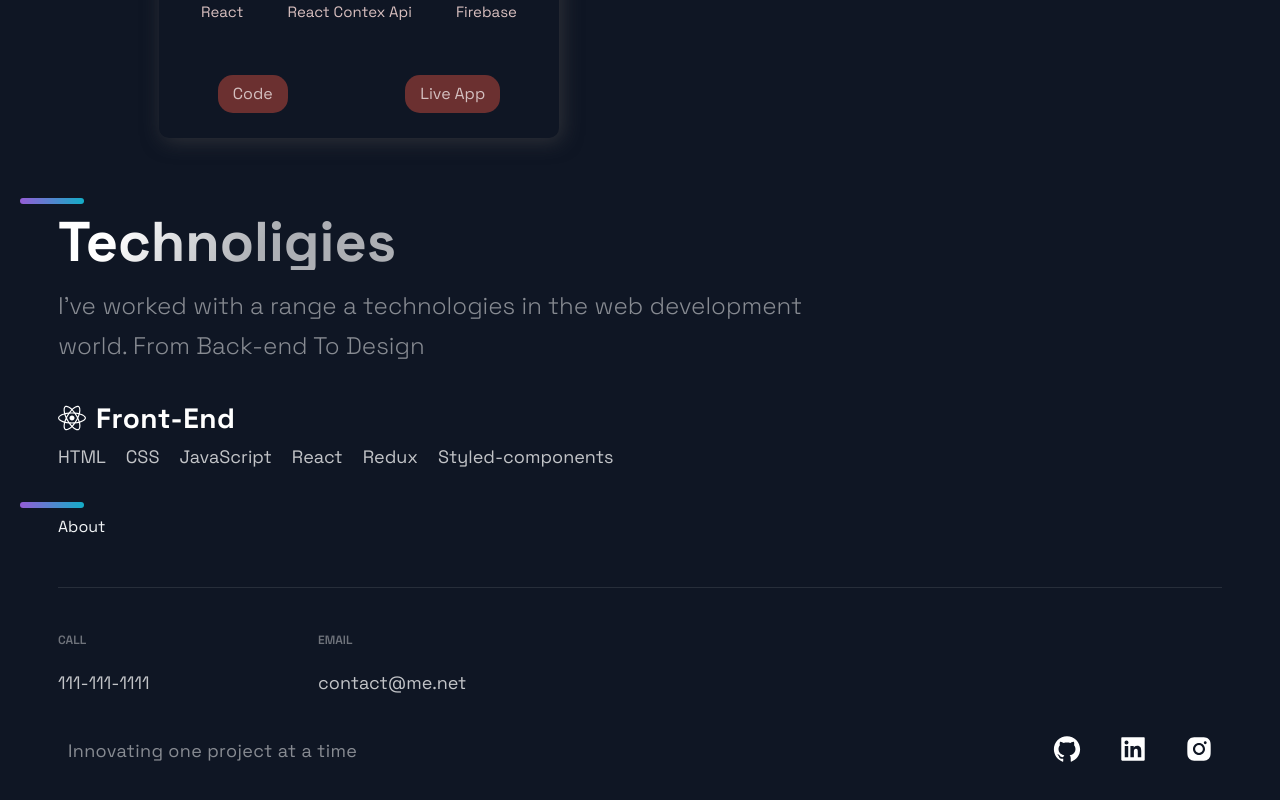
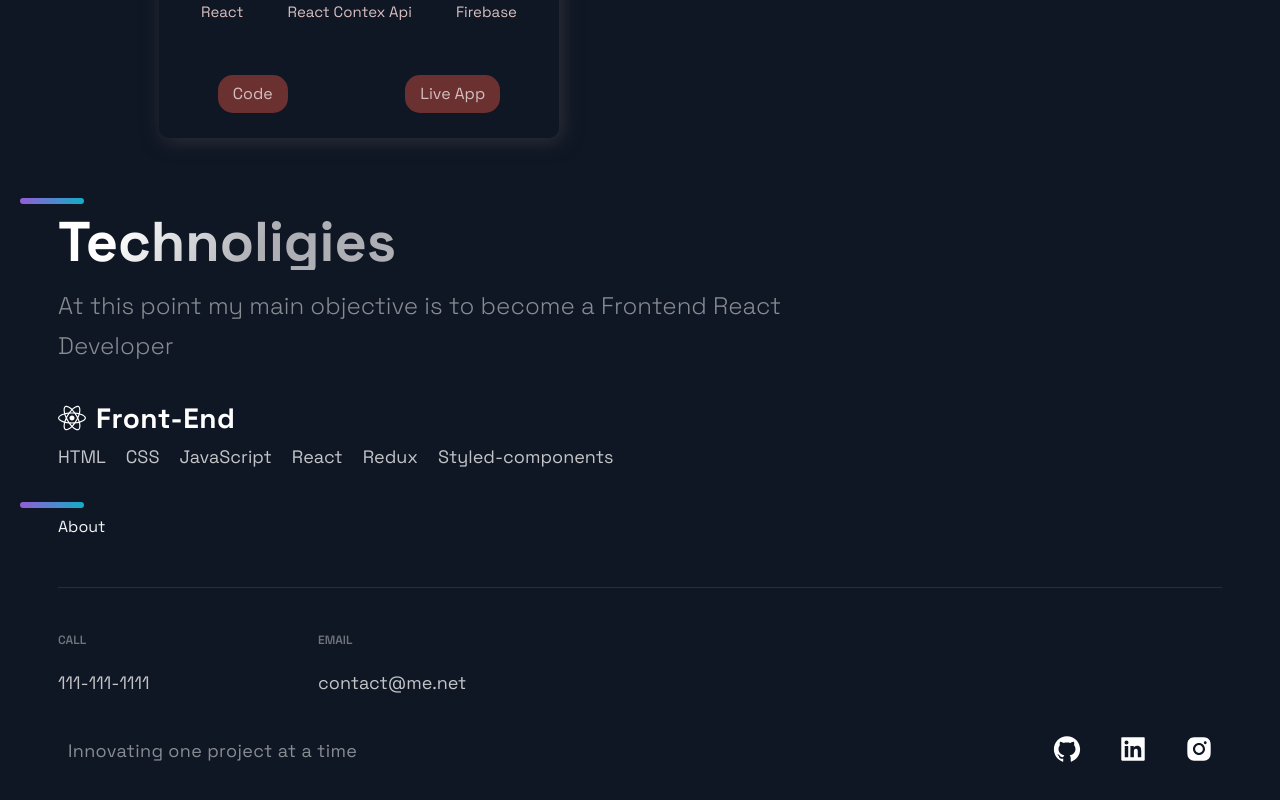
Before and after one commit to Akr1s/PortfolioReact, a React (Create React App) app: page / in a window 1280 px wide. Shown: the part 1519-2319 px from the top of the page. Built offline with nearby package versions, Linux system fonts and the light colour scheme.

Commit message:
changed text in technologies section

```diff
--- a/src/components/Technologies/index.js
+++ b/src/components/Technologies/index.js
@@ -10,8 +10,7 @@ function Technoligies() {
     <Section id="technologies">
       <SectionTitle>Technoligies</SectionTitle>
       <SectionText>
-        I've worked with a range a technologies in the web development world.
-        From Back-end To Design
+        At this point my main objective is to become a Frontend React Developer
       </SectionText>
       <TechnoligiesList>
         {technologiesList.map((category, index) => (
```
